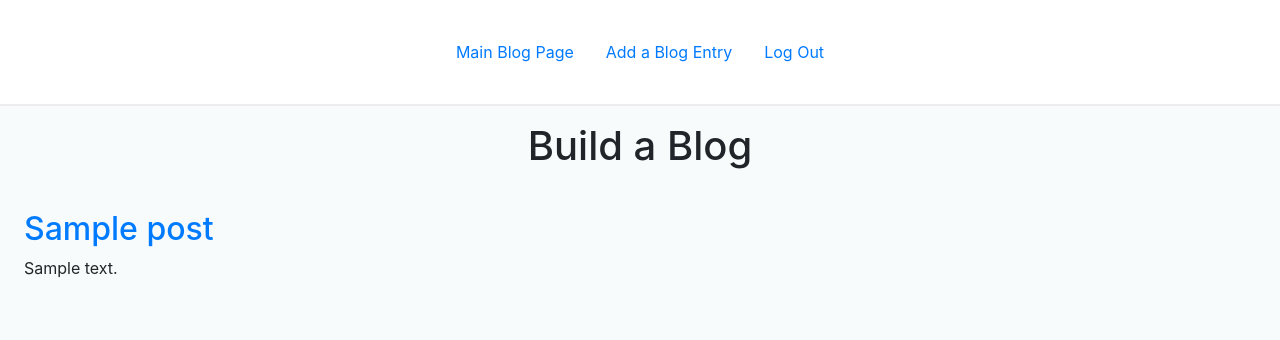
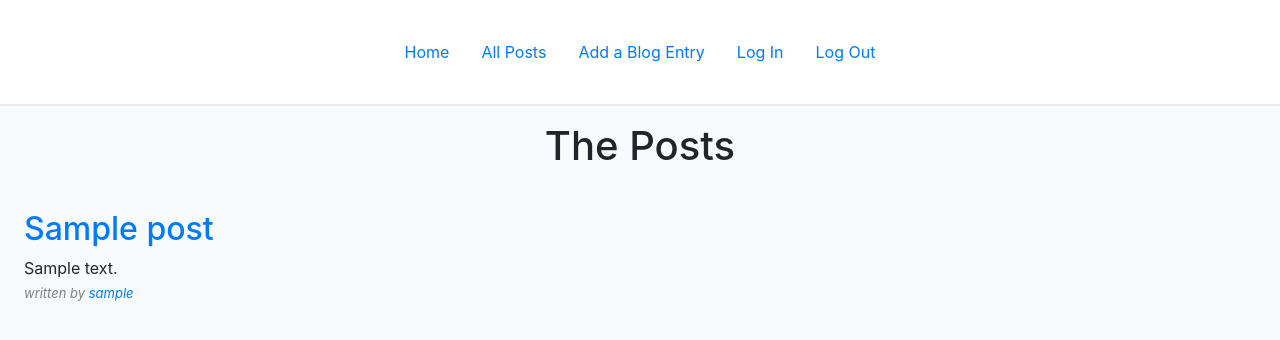
Before and after one commit to damianpdavila/blogz, a Flask app: template templates/post_list.html in a window 1280 px wide. Shown: the top 340 px of the page. Run offline with Flask 2, Linux system fonts and the light colour scheme; the visitor is signed in with stand-in values (Sample User, id 1); tables that the repository leaves empty hold one stand-in row (values such as "Sample post"); the template is opened without the code that fills it: most values are stand-ins (such as "Sample title", 1, 10 or a date in 2020); data that the repository does not hold is empty; some libraries are stand-ins or nearby versions.

Commit message:
Completed basic assignment

```diff
--- a/main.py
+++ b/main.py
@@ -1,9 +1,12 @@
 from flask import Flask, request, redirect, render_template, session, flash
 from flask_sqlalchemy import SQLAlchemy
+import re
+
+match_username_password = re.compile(r"\w{3,20}\Z")
 
 app = Flask(__name__)
 app.config['DEBUG'] = True
-app.config['SQLALCHEMY_DATABASE_URI'] = 'mysql+pymysql://build-a-blog:d03p29d64@localhost:8889/build-a-blog'
+app.config['SQLALCHEMY_DATABASE_URI'] = 'mysql+pymysql://blogz:blogz@localhost:8889/blogz'
 app.config['SQLALCHEMY_ECHO'] = True
 db = SQLAlchemy(app)
 app.secret_key = 'the1u33rdandbut'
@@ -23,12 +26,12 @@ class Blog(db.Model):
 class User(db.Model):
     """Owners of the blog posts"""
     id = db.Column(db.Integer, primary_key=True)
-    email = db.Column(db.String(120), unique=True)
+    username = db.Column(db.String(120), unique=True)
     password = db.Column(db.String(120))
     blogs = db.relationship('Blog', backref='owner')
 
-    def __init__(self, email, password):
-        self.email = email
+    def __init__(self, username, password):
+        self.username = username
         self.password = password
 
 @app.before_request
@@ -36,7 +39,7 @@ def require_login():
     # whitelist pages that do not require logged in user;
     # must do this to avoid endless redirect loop on login
     allowed_routes = ['login', 'register', 'blog', 'index']
-    if request.endpoint not in allowed_routes and 'email' not in session:
+    if request.endpoint not in allowed_routes and 'username' not in session:
         print(request.endpoint)
         return redirect('/login')
 
@@ -44,11 +47,11 @@ def require_login():
 @app.route('/login', methods=['POST', 'GET'])
 def login():
     if request.method == 'POST':
-        email = request.form['email']
+        username = request.form['username']
         password = request.form['password']
-        user = User.query.filter_by(email=email).first()
+        user = User.query.filter_by(username=username).first()
         if user and user.password == password:
-            session['email'] = email
+            session['username'] = username
             flash('Logged in')
             return redirect('/newpost')
         else:
@@ -59,54 +62,73 @@ def login():
 @app.route('/register', methods=['POST', 'GET'])
 def register():
     if request.method == 'POST':
-        email = request.form['email']
+        error_bool = False
+        username = request.form['username']
         password = request.form['password']
-        verify = request.form['vpassword']
+        vpassword = request.form['vpassword']
 
-        # TODO validate the data
+        if match_username_password.match(username) == None:
+            error_bool = True
+            flash('Invalid username; must be 3-20 alphanumeric chars', 'error')
 
-        existing_user = User.query.filter_by(email=email).first()
+        if match_username_password.match(password) == None:
+            error_bool = True
+            flash('Invalid password; must be 3-20 alphanumeric chars', 'error')
+
+        if vpassword != password:
+            error_bool = True
+            flash('Passwords do not match', 'error')
+
+        if error_bool:
+            return render_template('register.html')
+
+        existing_user = User.query.filter_by(username=username).first()
         if not existing_user:
-            new_user = User(email, password)
+            new_user = User(username, password)
             db.session.add(new_user)
             db.session.commit()
-            session['email'] = email
-            return redirect('/')
+            session['username'] = username
+            return redirect('/newpost')
         else:
-            # TODO return dup user message
-            return "<h1>User email already exists</h1>"
+            flash('User "'+username+'" not available; please choose another', 'error')
 
     return render_template('register.html')
 
 @app.route('/logout')
 def logout():
-    del session['email']
-    return redirect('/')
+    del session['username']
+    return redirect('/blog')
 
 @app.route('/', methods=['GET'])
+def index():
+    users = User.query.all()
+    return render_template('index.html', title="Build a Blog", authors=users)
+
 @app.route('/blog', methods=['GET'])
-def index():
+def blog():
+    post_id = request.args.get('id', "")
+    user_id = request.args.get('user', "")
 
-    post_id = request.args.get('id', "")
+    if post_id != "":
+        #get single post
+        post = Blog.query.filter_by(id=post_id).first()
+        return render_template('post_display.html', title="Build a Blog", post=post)
 
-    # if no post id passed in query parms, then retrieve all
-    if post_id == "":
-        posts = Blog.query.order_by("Blog.id DESC").all()
+    if user_id != "":
+        #get user list
+        posts = Blog.query.filter_by(owner_id=user_id).all()
         return render_template('post_list.html', title="Build a Blog", posts=posts)
 
-    # if post id passed in query parms, then retrieve that one
-    post = Blog.query.filter_by(id=post_id).first()
-
-    return render_template('post_display.html', title="Build a Blog", post_title=post.title, post_body=post.body, post_id=post.id)
-
+    #get all posts
+    posts = Blog.query.order_by("Blog.id DESC").all()
+    return render_template('post_list.html', title="Build a Blog", posts=posts)
 
 @app.route('/newpost', methods=['GET', 'POST'])
 def add_post():
-
     if request.method == 'GET':
         return render_template('add_post.html', title="Build a Blog")
 
-    owner = User.query.filter_by(email=session['email']).first()
+    owner = User.query.filter_by(username=session['username']).first()
 
     error_msg = ""
     title = request.form['title']
--- a/templates/base.html
+++ b/templates/base.html
@@ -37,16 +37,31 @@
                 margin-top: 2em;
                 margin-left: 8em;
             }
+            .post-author,
+            .post-count {
+                font-size: small;
+                font-style: italic;
+                color: gray;
+            }
+            .post-body {
+                margin-bottom: 0.25rem;
+            }
         </style>
     </head>
 <body>
 
     <ul class="nav justify-content-center">
         <li class="nav-item">
-            <a class="nav-link" href='/blog'>Main Blog Page</a>
+            <a class="nav-link" href='/'>Home</a>
+        </li>
+        <li class="nav-item">
+            <a class="nav-link" href='/blog'>All Posts</a>
         </li>
         <li class="nav-item">
             <a class="nav-link" href='/newpost'>Add a Blog Entry</a>
+        </li>
+        <li class="nav-item">
+            <a class="nav-link" href='/login'>Log In</a>
         </li>
         <li class="nav-item">
             <a class="nav-link" href='/logout'>Log Out</a>
--- a/templates/login.html
+++ b/templates/login.html
@@ -7,7 +7,7 @@
 <p>If you don't have an account, you may <a href="/register">register</a> here</p>
 
 <form action="/login" method="post">
-    <label>Email</label><input type="text" name="email" value="{{ email }}"/><span class="error">{{ email_err }}</span><br/>
+    <label>Username</label><input type="text" name="username" value="{{ username }}"/><span class="error">{{ username_err }}</span><br/>
     <label>Password</label><input type="password" name="password"/><span class="error">{{ password_err }}</span><br/>
 
     <input type="submit" value="Login"/>
--- a/templates/post_display.html
+++ b/templates/post_display.html
@@ -2,7 +2,8 @@
 
 {% block content %}
 
-    <h1>{{post_title}}</h1>
-    <p>{{post_body}}</p>
+    <h1>{{post.title}}</h1>
+    <p class="post-body">{{post.body}}</p>
+    <p class="post-author">written by <a href="./blog?user={{post.owner.id}}">{{post.owner.username}}</a></p>
 
 {% endblock %}
--- a/templates/post_list.html
+++ b/templates/post_list.html
@@ -1,7 +1,7 @@
 {% extends "base.html" %}
 
 {% block content %}
-    <h1>Build a Blog</h1>
+    <h1>The Posts</h1>
 
     {% if posts|length == 0 %}
 
@@ -11,7 +11,8 @@
 
     {% for post in posts %}
         <h2><a href="./blog?id={{post.id}}">{{post.title}}</a></h2>
-        <p>{{post.body}}</p>
+        <p class="post-body">{{post.body}}</p>
+        <p class="post-author">written by <a href="./blog?user={{post.owner.id}}">{{post.owner.username}}</a></p>
     {% endfor %}
 
     {% endif %}
--- a/templates/register.html
+++ b/templates/register.html
@@ -6,7 +6,7 @@
 </h1>
 
 <form action="/register" method="post">
-    <label>Email</label><input type="text" name="email" value="{{ email }}"/><span class="error">{{ email_err }}</span><br/>
+    <label>Username</label><input type="text" name="username" value="{{ username }}"/><span class="error">{{ username_err }}</span><br/>
     <label>Password</label><input type="password" name="password"/><span class="error">{{ password_err }}</span><br/>
     <label>Verify Password</label><input type="password" name="vpassword"/><span class="error">{{ vpassword_err }}</span><br/>
     <input type="submit" value="Register"/>
```
Also changed, not shown: templates/index.html (added, +19 -0 lines).
